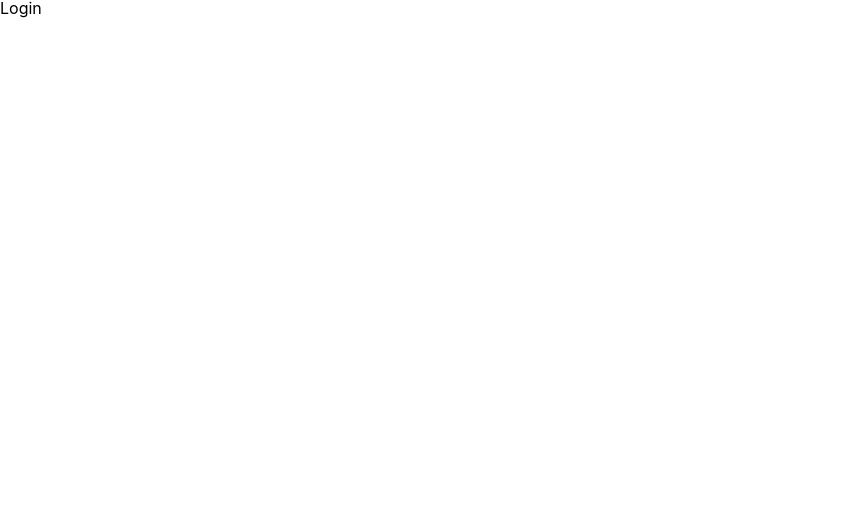
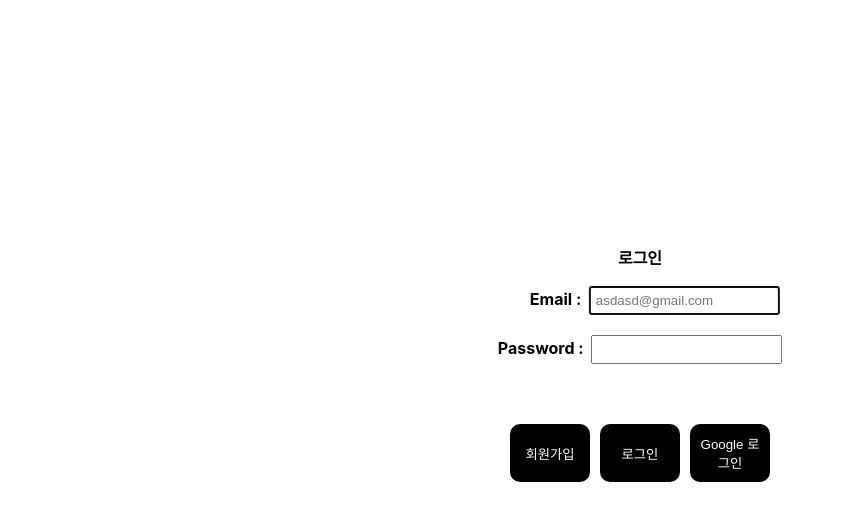
Before and after one commit to chillakilla/matdori, a React (Create React App) app: page /login in a window 1280 px wide. Shown: the top 520 px of the page, without its empty margins (0-844 px from the left). Built offline with nearby package versions, Linux system fonts and the light colour scheme; no server answers.

Commit message:
1st commit

```diff
--- a/package.json
+++ b/package.json
@@ -6,12 +6,15 @@
     "@testing-library/jest-dom": "^5.14.1",
     "@testing-library/react": "^13.0.0",
     "@testing-library/user-event": "^13.2.1",
+    "firebase": "^10.6.0",
     "react": "^18.2.0",
     "react-dom": "^18.2.0",
     "react-redux": "^8.1.3",
     "react-router-dom": "^6.19.0",
     "react-scripts": "5.0.1",
     "redux": "^4.2.1",
+    "redux-persist": "^6.0.0",
+    "redux-thunk": "^2.4.2",
     "styled-components": "^6.1.1",
     "web-vitals": "^2.1.0"
   },
--- /dev/null
+++ b/src/firebase.js
@@ -0,0 +1,22 @@
+// Import the functions you need from the SDKs you need
+import { initializeApp } from 'firebase/app';
+import { getAuth } from 'firebase/auth';
+// TODO: Add SDKs for Firebase products that you want to use
+// https://firebase.google.com/docs/web/setup#available-libraries
+
+// Your web app's Firebase configuration
+// For Firebase JS SDK v7.20.0 and later, measurementId is optional
+const firebaseConfig = {
+  apiKey: process.env.REACT_APP_FIREBASE_API_KEY,
+  authDomain: process.env.REACT_APP_FIREBASE_AUTH_DOMAIN,
+  projectId: process.env.REACT_APP_FIREBASE_PROJECT_ID,
+  storageBucket: process.env.REACT_APP_FIREBASE_STORAGE_BUCKET,
+  messagingSenderId: process.env.REACT_APP_FIREBASE_MESSAGING_SENDER_ID,
+  appId: process.env.REACT_APP_FIREBASE_APP_ID,
+  measurementId: process.env.REACT_APP_FIREBASE_MEASUREMENT_ID
+};
+
+// Initialize Firebase
+const app = initializeApp(firebaseConfig);
+
+export const auth = getAuth(app);
--- a/src/pages/Home.jsx
+++ b/src/pages/Home.jsx
@@ -1,7 +1,7 @@
 import React from 'react';
 
 function Home() {
-  return <div>Home</div>;
+  return <div>HEADER nav bar</div>;
 }
 
 export default Home;
--- a/src/pages/Login.jsx
+++ b/src/pages/Login.jsx
@@ -1,7 +1,230 @@
-import React from 'react';
+import React, { useEffect, useState } from 'react';
+import { useNavigate } from 'react-router-dom';
+import styled from 'styled-components';
+import { createUserWithEmailAndPassword, onAuthStateChanged, signInWithEmailAndPassword } from 'firebase/auth';
+import { auth } from '../firebase';
+import { GoogleAuthProvider, signInWithPopup } from 'firebase/auth';
 
 function Login() {
-  return <div>Login</div>;
+  const [email, setEmail] = useState('');
+  const [password, setPassword] = useState('');
+  const [error, setError] = useState('');
+  const [showError, setShowError] = useState(false);
+  const [isLoggedIn, setIsLoggedIn] = useState(false);
+  const navigate = useNavigate();
+
+  useEffect(() => {
+    const unsubscribe = onAuthStateChanged(auth, (user) => {
+      if (user) {
+        setIsLoggedIn(true);
+      } else {
+        setIsLoggedIn(false);
+      }
+    });
+
+    return () => unsubscribe();
+  }, []);
+
+  const onChange = (event) => {
+    const {
+      target: { name, value }
+    } = event;
+    if (name === 'email') {
+      setEmail(value);
+    }
+    if (name === 'password') {
+      setPassword(value);
+    }
+  };
+
+  const isValidEmail = (email) => {
+    const emailRagex = /^[^\s@]+@[^\s@]+\.[^\s@]+$/;
+    return emailRagex.test(email);
+  };
+
+  const signUp = async (event) => {
+    event.preventDefault();
+
+    try {
+      const signUpCredential = await createUserWithEmailAndPassword(auth, email, password);
+      console.log('signUp', signUpCredential.user);
+
+      setIsLoggedIn(true);
+      alert('회원가입을 환영합니다.');
+      setError('회원가입이 완료되었습니다.');
+      navigate('/');
+    } catch (error) {
+      console.error('에러가 발생했습니다', error.message);
+      setIsLoggedIn(false);
+      setError('회원가입 중 오류가 발생했습니다.');
+      setShowError(true);
+    }
+  };
+
+  const signIn = async (event) => {
+    event.preventDefault();
+    if (!email || !password) {
+      setError('이메일과 비밀번호를 입력해주세요.');
+      setShowError(true);
+      return;
+    }
+
+    if (!isValidEmail(email)) {
+      setError('올바른 형식의 이메일이 아닙니다.');
+      setShowError(true);
+      return;
+    }
+    try {
+      const signInCredential = await signInWithEmailAndPassword(auth, email, password);
+
+      console.log('SignIn', signInCredential.user);
+      setIsLoggedIn(true);
+      setError('로그인 성공!');
+      alert('로그인 되었습니다.');
+      navigate('/');
+    } catch (error) {
+      console.error('로그인 중 오류', error.message);
+      setIsLoggedIn(false);
+      setError('로그인 중 오류가 발생했습니다.');
+      setShowError(true);
+    }
+  };
+  const logOut = (event) => {
+    event.preventDefault();
+    setIsLoggedIn(false);
+    alert('로그아웃 되었습니다.');
+  };
+
+  const signWithGoogle = async (event) => {
+    try {
+      const provider = new GoogleAuthProvider();
+      const result = await signInWithPopup(auth, provider);
+      console.log('google sign in', result.user);
+      setIsLoggedIn(true);
+      setError('로그인 성공');
+      alert('Google계정으로 로그인 되었습니다.');
+      navigate('/');
+    } catch (error) {
+      console.log('google sign in error', error.message);
+      setIsLoggedIn(false);
+      setError('로그인 중 오류가 발생했습니다.');
+      setShowError(true);
+    }
+  };
+
+  return (
+    <LoginContainer>
+      <InputContainer>
+        <Form>
+          <Title>로그인</Title>
+          <IdContainer>
+            <label>Email : &nbsp;</label>
+            <Input
+              type="email"
+              value={email}
+              name="email"
+              onChange={onChange}
+              required
+              placeholder="asdasd@gmail.com"
+              autoFocus
+            ></Input>
+          </IdContainer>
+          <PasswordContainer>
+            <label>Password : &nbsp;</label>
+            <Input type="password" value={password} name="password" onChange={onChange} required></Input>
+          </PasswordContainer>
+          <ErrorTextContainer>{showError && <ErrorText>{error}</ErrorText>}</ErrorTextContainer>
+        </Form>
+        <ButtonContainer>
+          {isLoggedIn ? (
+            <LoginButton onClick={logOut}>로그아웃</LoginButton>
+          ) : (
+            <>
+              <LoginButton onClick={signUp}>회원가입</LoginButton>
+              <LoginButton onClick={signIn}>로그인</LoginButton>
+              <LoginButton onClick={signWithGoogle}>Google 로그인</LoginButton>
+            </>
+          )}
+        </ButtonContainer>
+      </InputContainer>
+    </LoginContainer>
+  );
 }
 
+const LoginContainer = styled.div`
+  display: flex;
+  align-items: center;
+  flex-direction: column;
+  justify-content: center;
+  width: 100vw;
+  height: 100vh;
+`;
+
+const InputContainer = styled.div`
+  width: 500px;
+  height: 300px;
+  display: flex;
+  flex-direction: column;
+  align-items: center;
+`;
+
+const Title = styled.h2`
+  font-weight: bold;
+`;
+
+const Form = styled.form`
+  display: flex;
+  flex-direction: column;
+  align-items: center;
+  gap: 10px;
+`;
+
+const IdContainer = styled.div`
+  font-weight: bold;
+  padding: 10px;
+  transform: translateX(5.5%);
+`;
+
+const Input = styled.input`
+  padding: 5px;
+`;
+
+const PasswordContainer = styled.div`
+  font-weight: bold;
+`;
+
+const ButtonContainer = styled.div`
+  display: flex;
+  gap: 10px;
+  margin: 10px;
+`;
+
+const LoginButton = styled.button`
+  width: 80px;
+  border: none;
+  border-radius: 10px;
+  padding: 10px;
+  color: white;
+  background-color: black;
+  cursor: pointer;
+  transition: all 0.2s ease;
+  &:hover {
+    background-color: white;
+    color: black;
+  }
+  &:active {
+    transform: scale(1.1);
+  }
+`;
+
+const ErrorTextContainer = styled.div`
+  width: max-content;
+  height: 40px;
+`;
+
+const ErrorText = styled.p`
+  color: red;
+  margin-top: 20px;
+`;
+
 export default Login;
```
Also changed, not shown: 1 other file (tests, documents, lock files or other folders).
